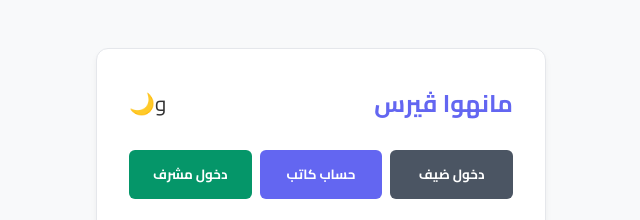
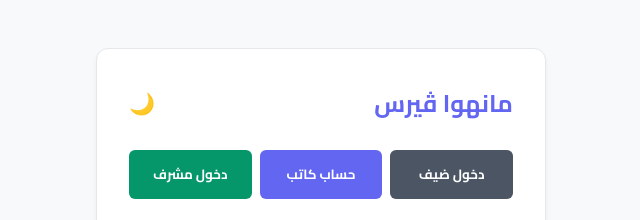
Before and after one commit to mjdgeth8-coder/ManhwaVerse, a website: page index.html in a window 1280 px wide. Shown: the top 220 px of the page, 319-959 px from the left. Drawn offline with Linux system fonts and the light colour scheme.

Commit message:
Update index.html

```diff
--- a/index.html
+++ b/index.html
@@ -16,7 +16,7 @@
     <div class="auth-container">
         <div style="display: flex; justify-content: space-between; align-items: center; margin-bottom: 1.5rem;">
             <h2 style="color: var(--primary-color);">مانهوا ڤيرس</h2>
-            <button class="theme-toggle" id="themeBtn">و🌙</button>
+            <button class="theme-toggle" id="themeBtn">🌙</button>
         </div>
 
         <div style="display: flex; gap: 0.5rem; margin-bottom: 1.5rem;">
```
